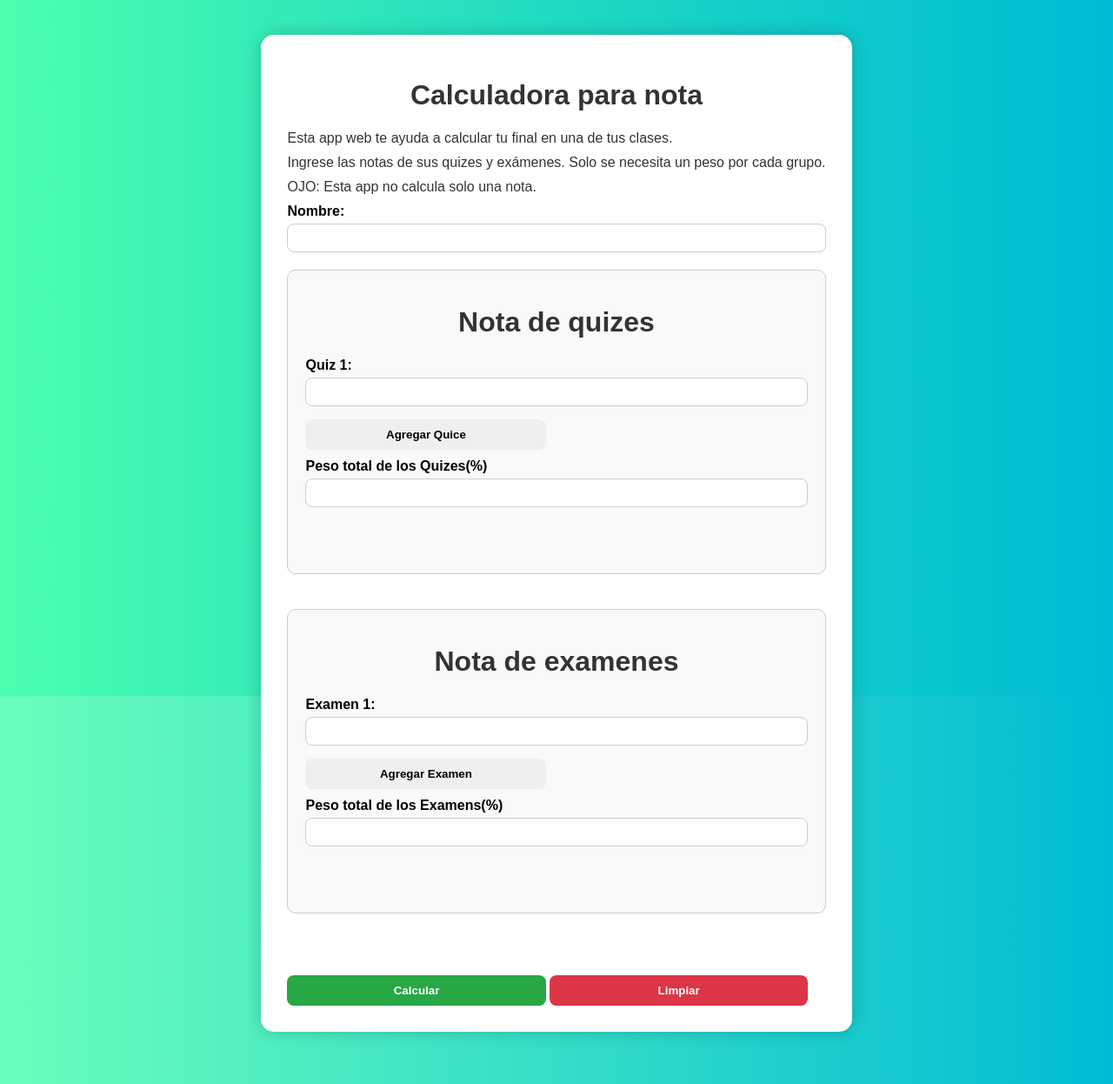
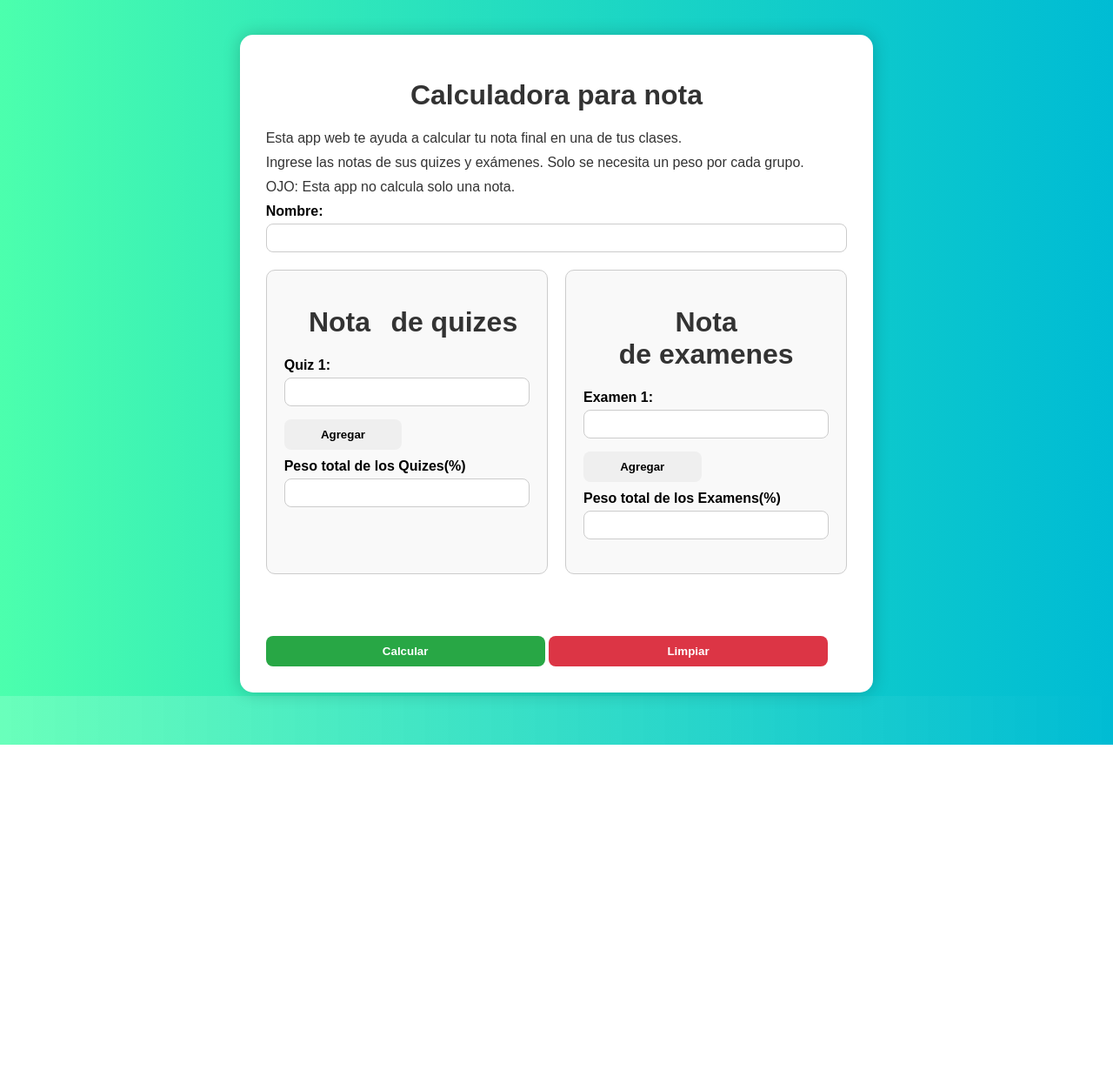
Before and after one commit to Eldomi05/web, a Flask app: page / in a window 1280 px wide. Shown: the whole page at 87% size. After the commit the page ends 856 px from the top, so only its background shows below. Run offline with Flask 3, Linux system fonts and the light colour scheme.

Commit message:
Arreglo css

```diff
--- a/static/style.css
+++ b/static/style.css
@@ -122,17 +122,22 @@ a button.hover{
 }
 .grupo-notas{
     flex: 1 1 300px;
-    max-width: 400%;
+    max-width: 400px;
     min-height: 350px;
     border: 1px solid #ccc;
     padding: 20px;
     margin-bottom: 20px;
-    padding-bottom: 20px;
+    padding-bottom: 30px;
     border-radius: 10px;
     background-color: #f9f9f9;
     box-sizing: border-box;
 }
-@media screen and (max-whidth: 600px) {
+.grupo-notas h1 span{
+    display: inline-block;
+    min-width: 100px;
+    text-align: center;
+}
+@media screen and (max-width: 600px) {
     .grupo-notas{
         flex: 1 1 100%;
     }
--- a/templates/index.html
+++ b/templates/index.html
@@ -10,7 +10,7 @@
     <div class="container">
         <div class="form_box">
             <h1>Calculadora para nota</h1>
-            <p>Esta app web te ayuda a calcular tu final en una de tus clases.</p>
+            <p>Esta app web te ayuda a calcular tu nota final en una de tus clases.</p>
             <p>Ingrese las notas de sus quizes y exámenes. Solo se necesita un peso por cada grupo.</p>
             <p>OJO: Esta app no calcula solo una nota.</p>
 
@@ -25,7 +25,7 @@
                     <span> de quizes</span>
                 </h1>
                 <div id="quices-contenedor"></div>
-                <button type="button" onclick="agregarQuiz()">Agregar Quice</button>
+                <button type="button" onclick="agregarQuiz()">Agregar</button>
                 <label for="peso_quices">Peso total de los Quizes(%)</label>
                 <input type="number" name="peso_quices" step="any" required>
             </div>
@@ -36,7 +36,7 @@
                     <span>de examenes</span>
                 </h1>
                 <div id="examenes-contenedor"></div>
-                <button type="button" onclick="agregarExamen()">Agregar Examen</button>
+                <button type="button" onclick="agregarExamen()">Agregar</button>
                 <label for="peso_examen">Peso total de los Examens(%)</label>
                 <input type="number" name="peso_examen" step="any" required>
             </div>
```
